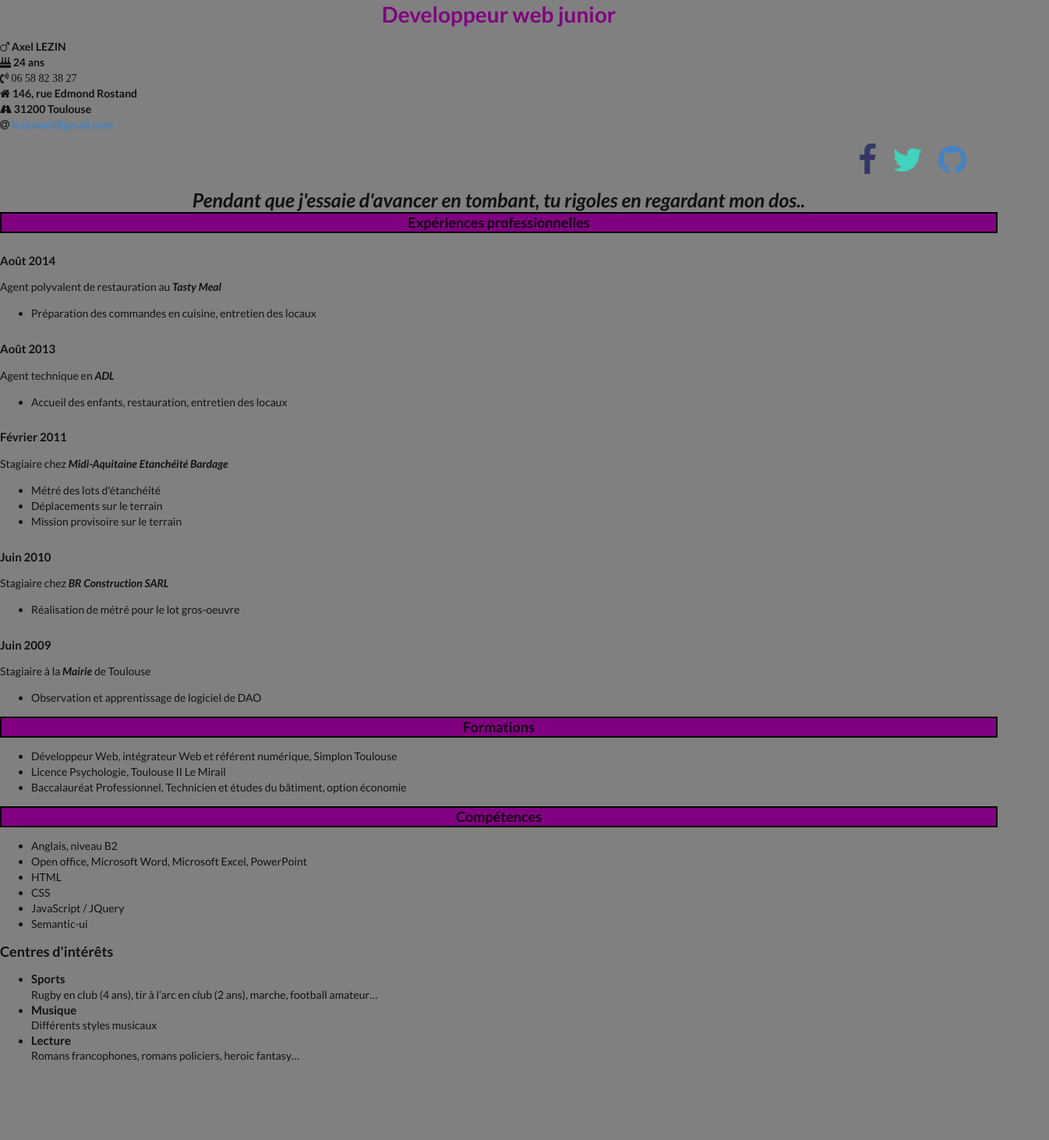
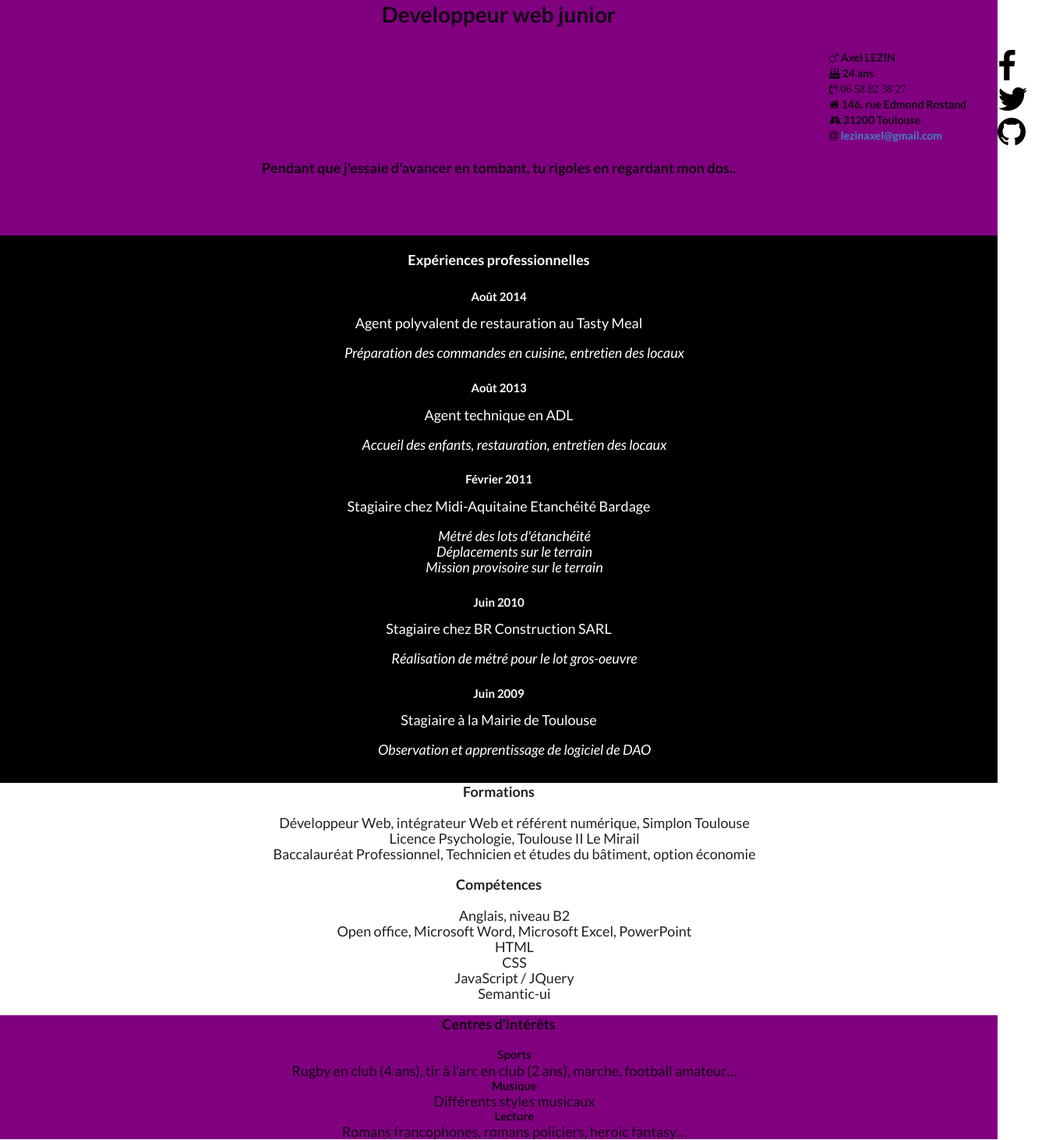
Before and after one commit to Nomilol/CV, a plain HTML site: page index.html in a window 1280 px wide. Shown: the whole page at 78% size, 1346 px wide, since content can reach past the window. Before the commit the page ends 1364 px from the top, so only its background shows below. Drawn offline with nearby package versions, Linux system fonts and the light colour scheme.

Commit message:
Avancement du cv

```diff
--- a/style.css
+++ b/style.css
@@ -1,85 +1,75 @@
 h1{
-	text-align: center;
-	color: purple;
-
+	text-align : center;
 }
 
-body{
-	background-color: grey;
-	list-style: none;
-}
-
-.informations ul{
-	font-weight: bold;
-	list-style: none;
-	padding-left: 0px;
-
-
-}
-
-.adjectifs{
-	text-align: center;
-	font-style: italic;
-	font-size: 25px;
+.informations {
+	display : flex;
+	width : 23em;
 
 }
 
 
-.reseau ul{
-	list-style: none;
-	display: flex;
-	justify-content: flex-end;
-	margin-right: 20px;
-
-
-
+.informations {
+	margin-left : 80%;
 }
 
-.reseau li{
-	margin-right: 20px;
+.informations li{
+	list-style-type: none;
 }
 
-.color_bleu i{
-	color: #353866;
+.adjectifs {
+	text-align: center;
+}
+
+li{
+	list-style-type: none;
+}
+
+.en_tete{
+	background-color: purple;
+}
+
+.reseau a{
+	color : black;
 }
 
 
 
-
-.color_blue i{
-	color: #41D3BD;
+.experiences{
+	text-align : center;
+	padding-top : 20px;
+	background-color: black;
+	color: #FFF;
+	font-size: 18px;
+	padding-bottom: 15px;
+}
+.formations{
+	text-align: center;
+	font-size: 18px;
 }
 
-.company{
-	font-style: italic;
+.competences{
+	font-size: 18px;
+	text-align: center;
+}
+
+.centres_interets{
+	font-size: 18px;
+	background-color: purple;
+}
+
+.informations li{
 	font-weight: bold;
 }
 
+.experiences li{
+	font-style: italic;
+}
 
-.experiences h3{
-	border : solid black 2px;
-	background-color: purple;
+.centres_interets{
 	text-align: center;
 }
 
-
-.formations h3{
-	border : solid black 2px;
-	background-color: purple;
-	text-align: center;
-
+.punchline{
+	padding-bottom : 75px;
 }
-
-
-.competences h3{
-	border : solid black 2px;
-	background-color: purple;
-	text-align: center;
-}
-
-
-.centres_intérêts h3{
-	border : solid black 2px;
-	background-color: purple;
-	text-align: center;
-}
```
